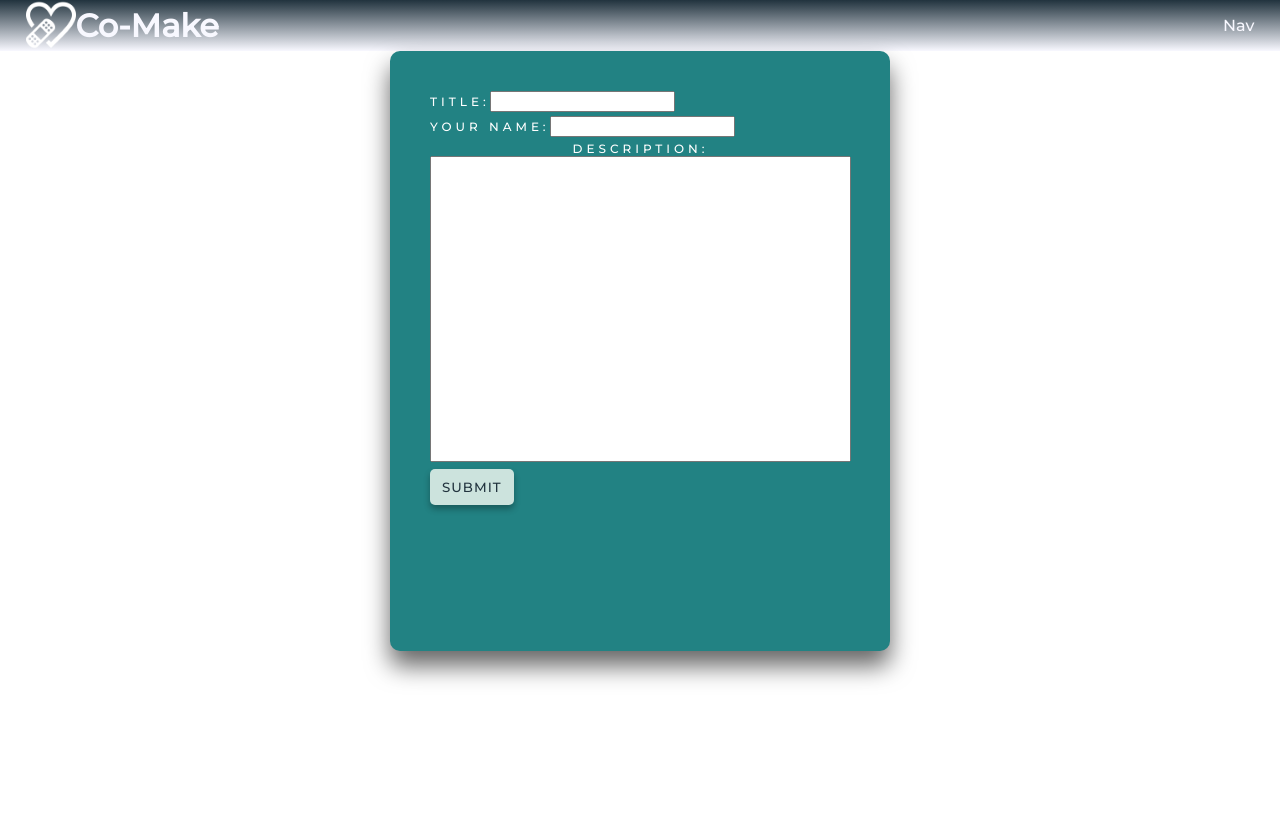
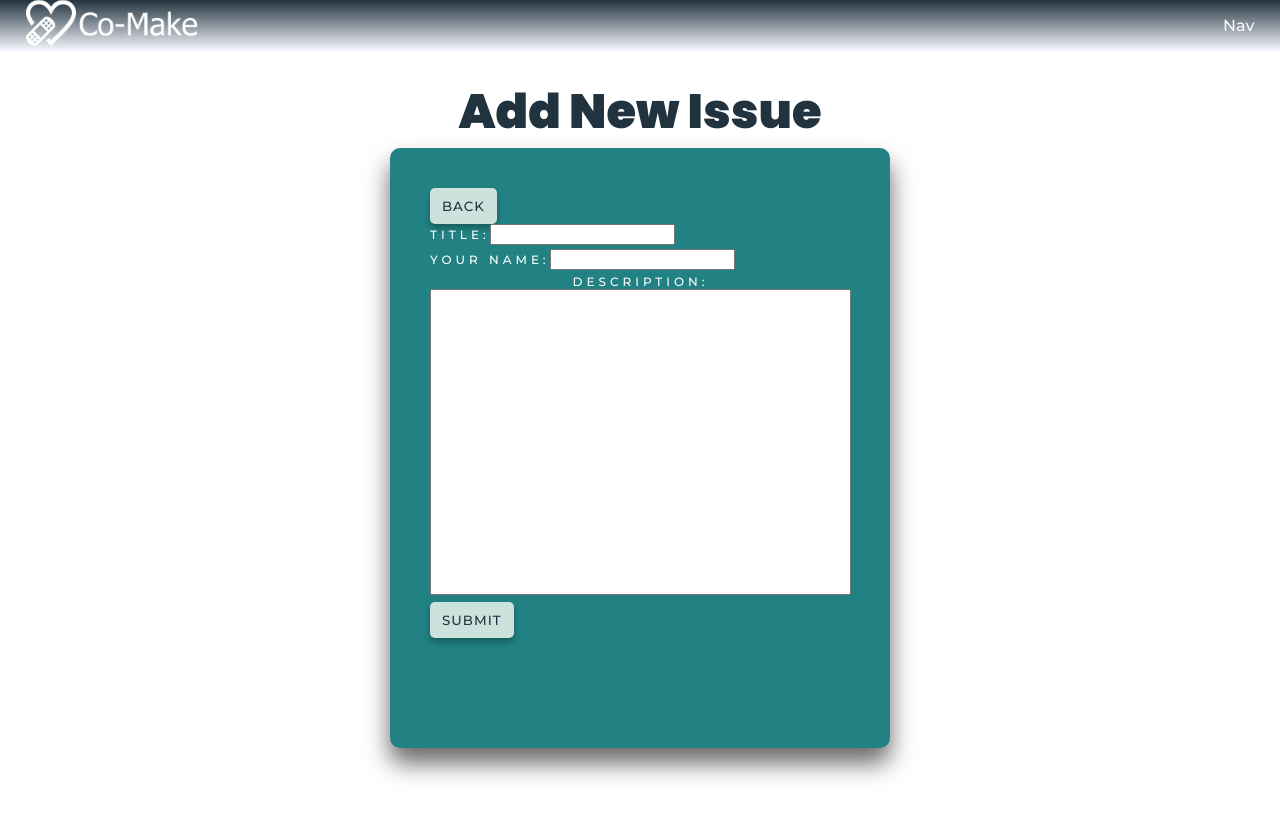
Before and after one commit to co-make-2-bh/frontend, a React (Create React App) app in the folder co-make/: page /createIssue in a window 1280 px wide. Shown: the top 818 px of the page. Built offline with nearby package versions, Linux system fonts and the light colour scheme; sample sign-in values are in the browser's storage.

Commit message:
Added functional back buttons

```diff
--- a/co-make/src/Components/CreateIssueForm.js
+++ b/co-make/src/Components/CreateIssueForm.js
@@ -1,12 +1,44 @@
-import React from "react";
+import React, { useContext } from "react";
+import { useHistory } from "react-router-dom";
+import axiosWithAuth from "../utils/axiosWithAuth";
+import { ContextObject } from "../contexts/context";
 import { CardStyle } from "./ListingCard";
-import { ListingStyle } from "./ListingPage";
+import { ListingStyle, StyledH1 } from "./ListingPage";
 
 export default function CreateIssueForm() {
+  // const { issues, addIssues, username, getIssues } = useContext(ContextObject);
+  const history = useHistory();
+
+  const formSubmit = (e) => {
+    // e.preventDefault();
+    // axiosWithAuth()
+    //   .post("/api/", {
+    //     title: formValues.title,
+    //     categoryId: formValues.categoryId,
+    //     description: formValues.description,
+    //     imageURL: formValues.imageURL,
+    //     username: username,
+    //   })
+    //   .then((res) => {
+    //     addIssues([res.data, ...issues]);
+    //     getIssues();
+    //     history.push("/listings");
+    //   })
+    //   .catch((err) => console.log(err));
+  };
+
   return (
     <ListingStyle>
+      <StyledH1>Add New Issue</StyledH1>
       <CardStyle>
-        <form>
+        <button
+          onClick={() => {
+            history.push("/listings");
+          }}
+        >
+          Back
+        </button>
+        <form onSubmit={formSubmit}>
           <label htmlFor="title">
             Title:
             <input type="text" name="title" />
@@ -24,7 +56,7 @@ export default function CreateIssueForm() {
               name="description"
             />
           </label>
-          <button>Submit</button>
+          <button type="submit">Submit</button>
         </form>
       </CardStyle>
     </ListingStyle>
--- a/co-make/src/Components/EditIssueForm.js
+++ b/co-make/src/Components/EditIssueForm.js
@@ -1,11 +1,22 @@
 import React from "react";
+import { useHistory } from "react-router-dom";
 import { CardStyle } from "./ListingCard";
-import { ListingStyle } from "./ListingPage";
+import { ListingStyle, StyledH1 } from "./ListingPage";
 
 export default function EditIssueForm() {
+  const history = useHistory();
+
   return (
     <ListingStyle>
+      <StyledH1>Edit Issue</StyledH1>
       <CardStyle>
+        <button
+          onClick={() => {
+            history.push("/listings");
+          }}
+        >
+          Back
+        </button>
         <form>
           <label htmlFor="title">
             Title:
--- a/co-make/src/Components/Header.js
+++ b/co-make/src/Components/Header.js
@@ -1,4 +1,5 @@
 import React from "react";
+import { NavLink } from "react-router-dom";
 import styled from "styled-components";
 import careIcon from "../assets/care-icon.png";
 ////////////////////////////
@@ -19,15 +20,9 @@ const HeaderStyle = styled.div`
 `;
 
 const ImageStyle = styled.img`
-  width: 50px;
   height: 50px;
 `;
 
-const LogoStyle = styled.div`
-  display: flex;
-  flex-direction: row;
-  align-items: center;
-`;
 ///////////////////////////
 //      HEADER CODE      //
 ///////////////////////////
@@ -35,10 +30,10 @@ const LogoStyle = styled.div`
 function Header() {
   return (
     <HeaderStyle>
-      <LogoStyle>
+      <NavLink to="/listings">
         <ImageStyle src={careIcon} alt="" />
-        <h1>Co-Make</h1>
-      </LogoStyle>
+      </NavLink>
+
       <nav>Nav</nav>
     </HeaderStyle>
   );
--- a/co-make/src/Components/ListingCard.js
+++ b/co-make/src/Components/ListingCard.js
@@ -1,6 +1,8 @@
 import React, { useState } from "react";
 import styled from "styled-components";
+import { useHistory } from "react-router-dom";
 import Upvote from "./Upvote";
+import axiosWithAuth from "../utils/axiosWithAuth";
 ////////////////////////////
 //      CARD STYLE      //
 ////////////////////////////
@@ -16,19 +18,36 @@ export const CardStyle = styled.div`
   border-radius: 10px;
   color: #21333e;
 `;
-
 const TextItem = styled.div`
   ${"" /* display: flex;
   flex-direction: row;
   justify-content: flex-start;
   align-items: center; */}
 `;
+
 /////////////////////////
 //      CARD CODE      //
 /////////////////////////
 
-function ListingCard() {
+function ListingCard(props) {
+  const {} = props;
   const [upvote, setUpvote] = useState(0);
+  const history = useHistory();
+
+  const editIssue = (event) => {
+    //event.preventDefault();
+    history.push(`/editIssue`);
+  };
+
+  const deleteIssue = () => {
+    // console.log("delete", )
+    // axiosWithAuth()
+    //   .delete(`/api/listing/${id}`)
+    //   .then(() => {
+    //     history.push("/listings");
+    //   })
+    //   .catch((err) => err);
+  };
 
   return (
     <CardStyle>
@@ -50,6 +69,10 @@ function ListingCard() {
         <p>Concern voiced by: </p>
         <p> Andrew Collins</p>
       </TextItem>
+      <TextItem>
+        <button onClick={editIssue}>Edit</button>
+        <button>Delete</button>
+      </TextItem>
     </CardStyle>
   );
 }
--- a/co-make/src/Components/ListingPage.js
+++ b/co-make/src/Components/ListingPage.js
@@ -1,4 +1,5 @@
 import React from "react";
+import { useHistory } from "react-router-dom";
 import ListingCard from "./ListingCard";
 import styled from "styled-components";
 
@@ -25,17 +26,18 @@ export const StyledH1 = styled.h1`
 //      LISTING CODE      //
 ////////////////////////////
 
-const editIssue = (event) => {
-  //   event.preventDefault();
-  // history.push(`/editIssue/${issue.issueId}`);
-};
+function ListingPage(props) {
+  const history = useHistory();
 
-function ListingPage() {
+  const addIssue = () => {
+    history.push("/createIssue");
+  };
+
   return (
     <ListingStyle>
       <StyledH1>Community Listing Page.</StyledH1>
       <p>Welcome to the community! Let your voice be heard.</p>
-      <button onClick={editIssue(/*issue.issueId*/)}>Add an issue</button>
+      <button onClick={addIssue}>Add an issue</button>
       <ListingCard />
       <ListingCard />
     </ListingStyle>
```
Also changed, not shown: co-make/src/assets/care-icon.png, 1 other file (tests, documents, lock files or other folders).
